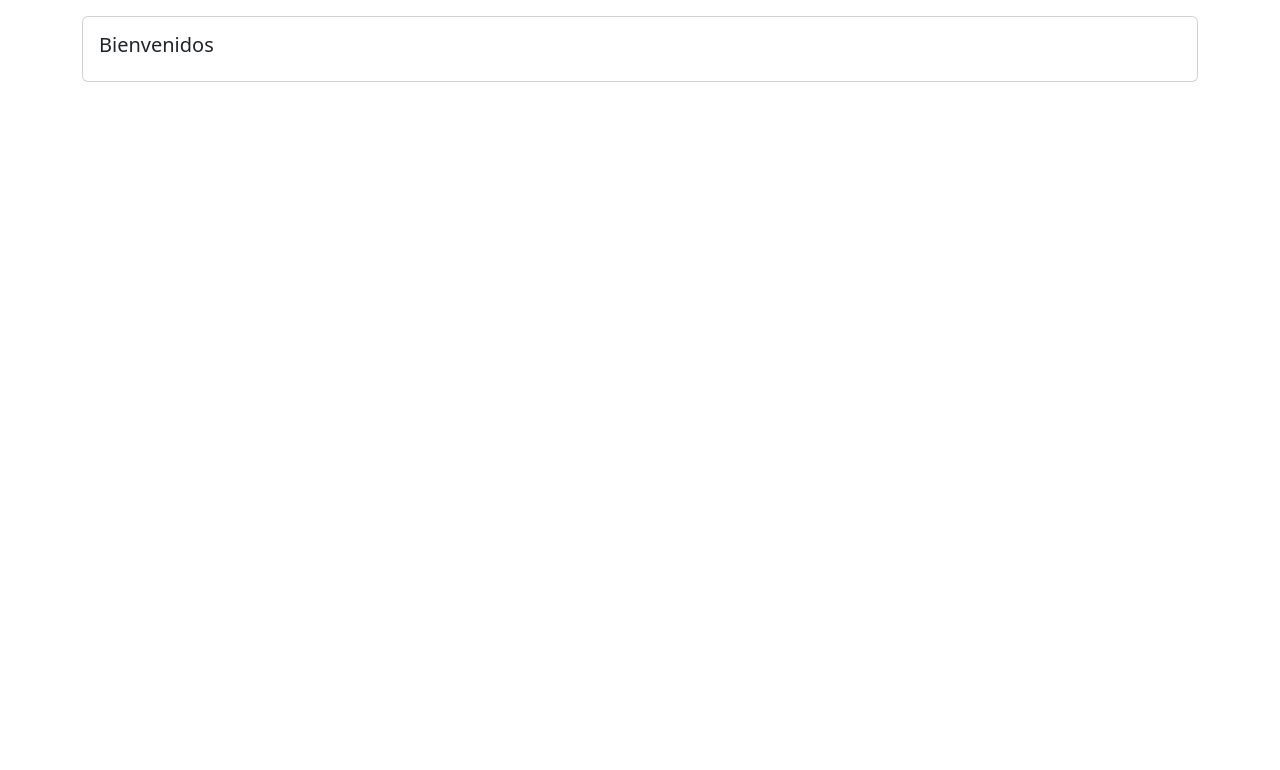
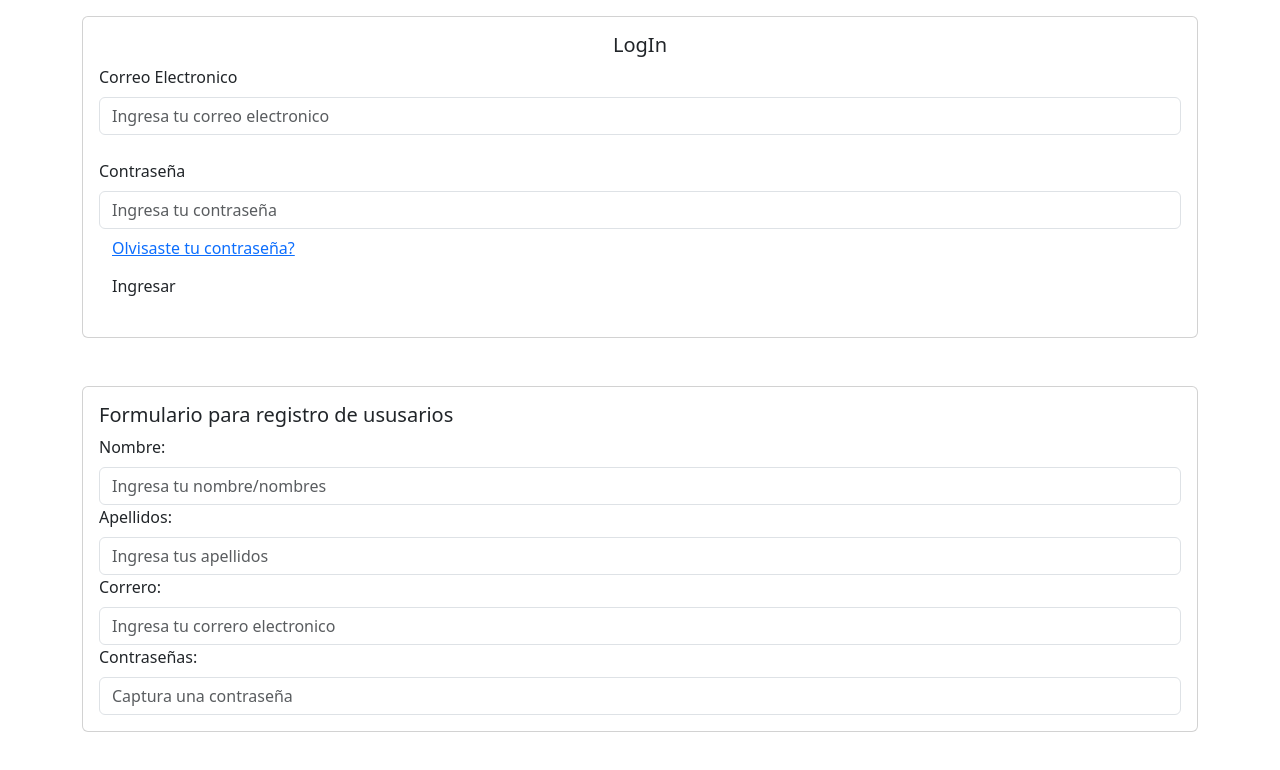
Before and after one commit to Alex-Elleon/formularios, a React (Create React App) app: page / in a window 1280 px wide. Shown: the top 770 px of the page. Built offline with nearby package versions, Linux system fonts and the light colour scheme.

Commit message:
23/09/24

```diff
--- a/src/App.js
+++ b/src/App.js
@@ -1,16 +1,69 @@
-import { Card, Container } from "react-bootstrap";
+import { useState } from "react";
+import { Card, Container, Form, Button } from "react-bootstrap";
 
-const App=()=>{
-  const title= "Bienvenidos"
+
+const App = () => {
+  const title = "LogIn";
+  const [email, setEmail] = useState("");
+  const [password, setPassword] = useState("");
+
+  const onChange = (e) => {
+    e.preventDefault();
+    if (e.target.name === "email") {
+      setEmail(e.target.value)
+    } else if (e.target.name === "password") {
+      setPassword(e.target.value)
+    }
+  }
+
   return (
     <Container className="mt-3">
-    <Card>
-      <Card.Body>
-        <Card.Title>
-          {title}
-        </Card.Title>
-      </Card.Body>
-    </Card>
+      <Card className="mb-5">
+        <Card.Body>
+          <Card.Title className="text-center">
+            {title}
+          </Card.Title>
+          <Form>
+            <Form.Group>
+              <Form.Label>Correo Electronico</Form.Label>
+              <Form.Control placeholder="Ingresa tu correo electronico" type="email" name="email" onChange={onChange} /> <br />
+            </Form.Group>
+            <Form.Group>
+              <Form.Label>Contraseña</Form.Label>
+              <Form.Control placeholder="Ingresa tu contraseña" type="password" name="password" onChange={onChange} />
+            </Form.Group>
+            <Button variant="link" className="textMuted" >Olvisaste tu contraseña?</Button><br />
+            <Button variant="second" type="submit">Ingresar</Button>
+          </Form>
+
+          <p>{email}</p>
+          <p>{password}</p>
+
+        </Card.Body>
+      </Card>
+      <Card>
+        <Card.Body>
+          <Card.Title>Formulario para registro de ususarios</Card.Title>
+          <Form>
+            <Form.Group>
+              <Form.Label>Nombre:</Form.Label>
+              <Form.Control placeholder="Ingresa tu nombre/nombres" />
+            </Form.Group>
+            <Form.Group>
+              <Form.Label>Apellidos:</Form.Label>
+              <Form.Control placeholder="Ingresa tus apellidos" />
+            </Form.Group>
+            <Form.Group>
+              <Form.Label>Correro:</Form.Label>
+              <Form.Control placeholder="Ingresa tu correro electronico" />
+            </Form.Group>
+            <Form.Group>
+              <Form.Label>Contraseñas:</Form.Label>
+              <Form.Control placeholder="Captura una contraseña" />
+            </Form.Group>
+          </Form>
+        </Card.Body>
+      </Card>
     </Container>
   );
 }
```
